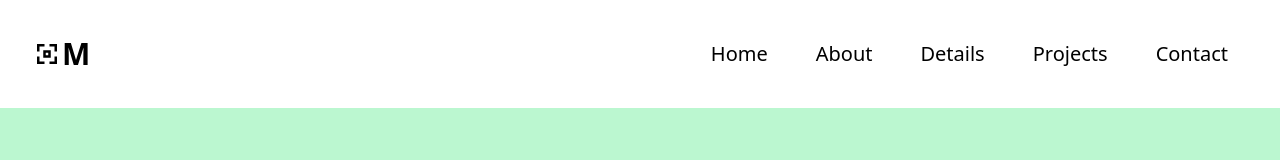
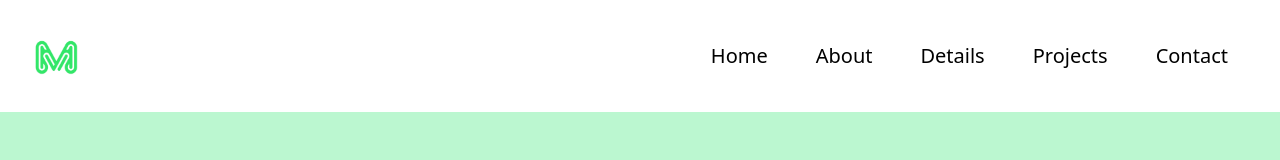
Before and after one commit to Mrudhula06/Portfolio, a React (Vite) app: page / in a window 1280 px wide. Shown: the top 160 px of the page. Built offline with nearby package versions, Linux system fonts and the light colour scheme.

Commit message:
logo change

```diff
--- a/index.html
+++ b/index.html
@@ -2,9 +2,9 @@
 <html lang="en">
   <head>
     <meta charset="UTF-8" />
-    <link rel="icon" type="image/svg+xml" href="/vite.svg" />
+    <link rel="icon" type="image/svg+xml" href="/src/images/logos.png" />
     <meta name="viewport" content="width=device-width, initial-scale=1.0" />
-    <title>Portfolio</title>
+    <title>Mrudhula Shri M</title>
   </head>
   <body>
     <div id="root"></div>
--- a/src/components/Nav.jsx
+++ b/src/components/Nav.jsx
@@ -3,7 +3,7 @@ import React, { useState } from 'react';
 import { CgNametag } from 'react-icons/cg';
 import { HiMenuAlt1 } from 'react-icons/hi';
 import { Link } from 'react-router-dom';
-
+import logo from "../images/logos.png";
 const Nav = () => {
   const [toggle, setToggle] = useState(false);
 
@@ -34,7 +34,11 @@ const Nav = () => {
     <div className='bg-white fixed top-0 right-0 left-0 start-0 z-10'>
       <div className="flex items-center justify-between p-4 lg:p-8 lg:flex-row">
         <div className="text-black font-bold text-3xl tracking-wider flex items-center cursor-pointer">
-          <CgNametag />M
+        <img
+            src={logo}
+            alt=""
+            className="w-[3rem] h-[3rem]"
+          />
         </div>
         <div className="text-black space-x-4 lg:hidden">
           <HiMenuAlt1 onClick={handleToggle} size={30} className='text-black cursor-pointer' />
```
Also changed, not shown: src/images/logos.png (added).
